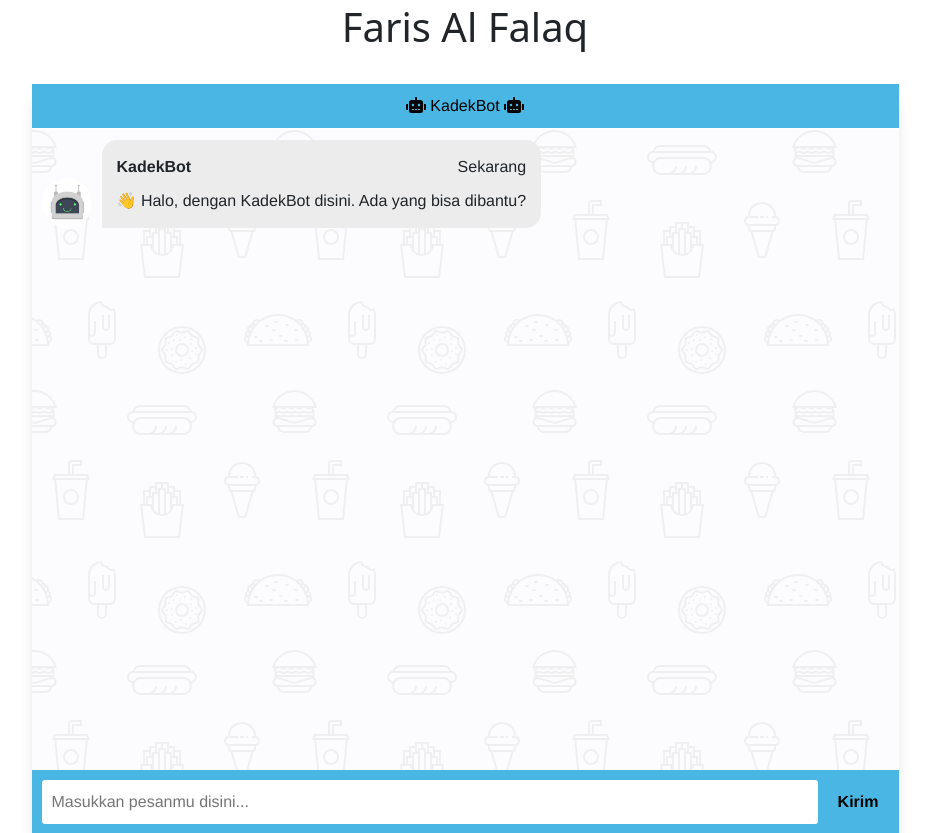
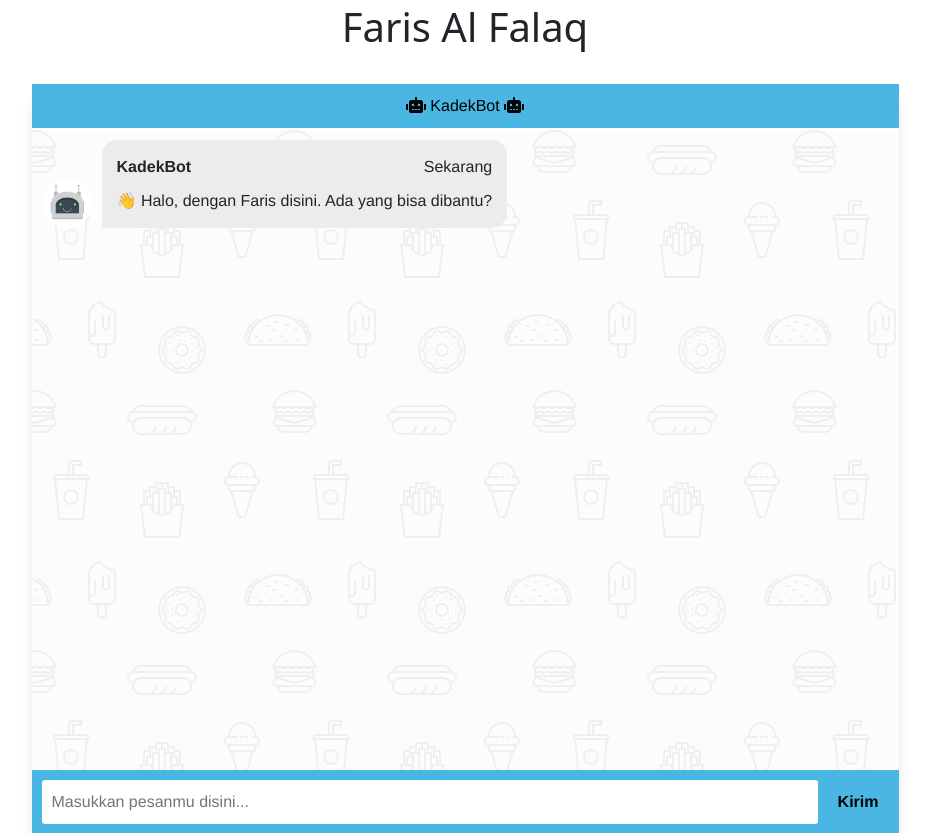
Before and after one commit to FarisAlFalaq/deplyment-NLP, a Flask app: page / in a window 1280 px wide. Shown: the part 63-896 px from the top of the page, without its empty margins (175-1105 px from the left). Run offline with Flask 2, Linux system fonts and the light colour scheme; parts of the project's set-up code (start-up, migrations or seed data) failed here and were passed over; some libraries are stand-ins or nearby versions.

Commit message:
merubah index.html

```diff
--- a/templates/index.html
+++ b/templates/index.html
@@ -53,7 +53,7 @@
               </div>
 
               <div class="msg-text">
-                👋 Halo, dengan KadekBot disini. Ada yang bisa dibantu?
+                👋 Halo, dengan Faris disini. Ada yang bisa dibantu?
               </div>
             </div>
           </div>
```
